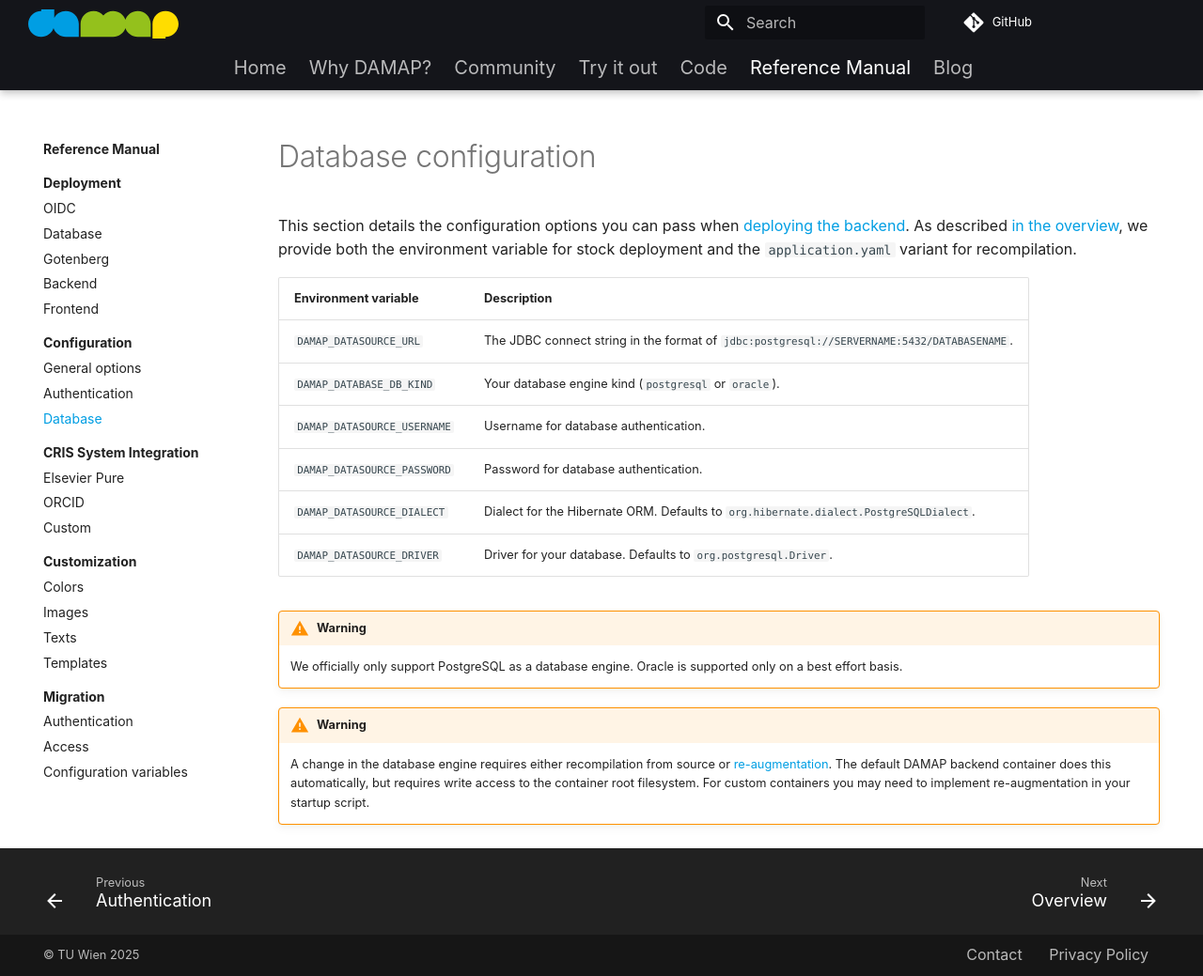
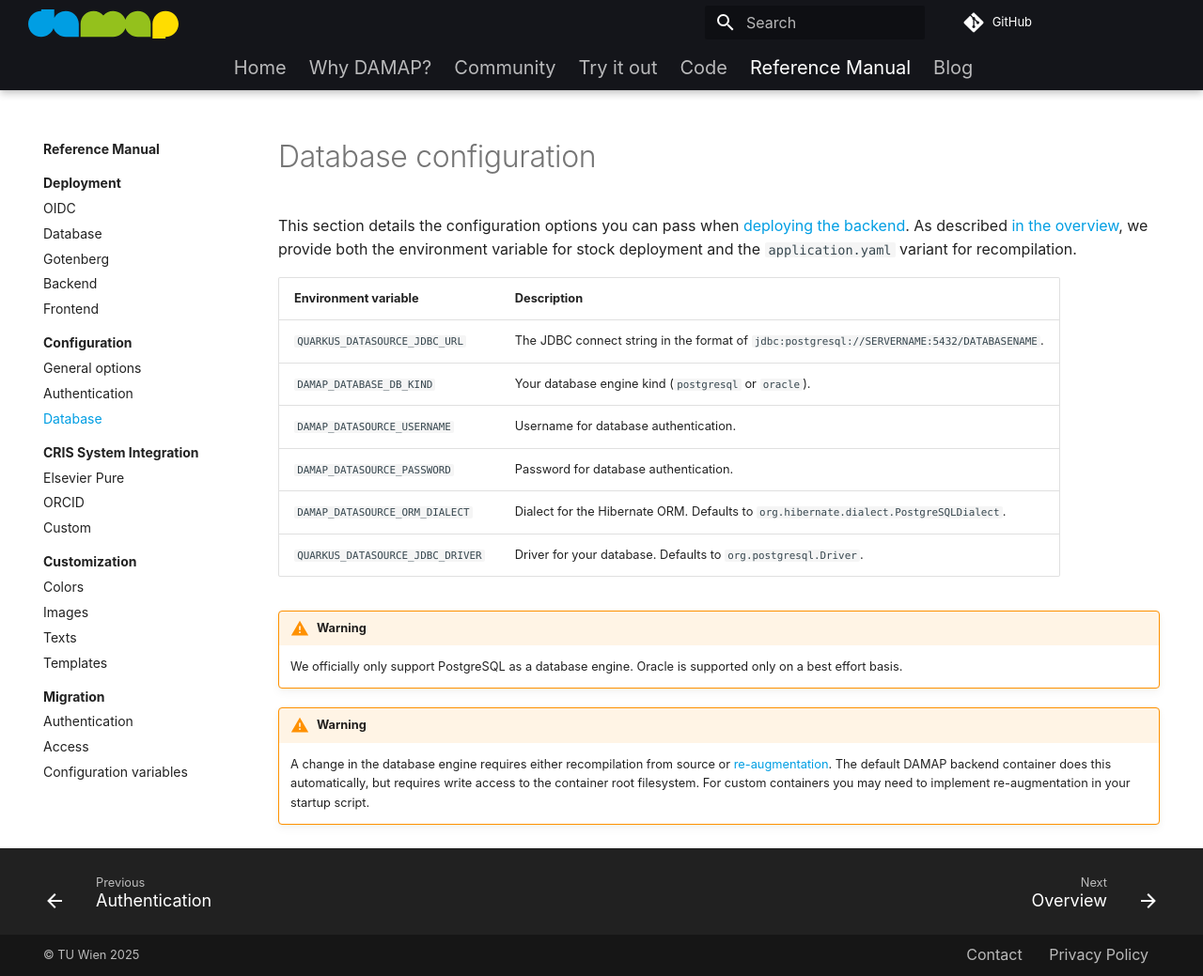
Before and after one commit to damap-org/damap-website, an MkDocs documentation site: the page built from docs/manual/configuration/database.md, in a window 1280 px wide and 1039 px high. Shown: the whole window at 94% size. Built offline with MkDocs 1.6.1 and Material for MkDocs 9.7.7, drawn with Linux system fonts in a browser that asks for light colours; plug-ins that fetch from the network failed and are left out.

Commit message:
Apply feedback

```diff
--- a/docs/manual/configuration/database.md
+++ b/docs/manual/configuration/database.md
@@ -8,14 +8,14 @@
 
 This section details the configuration options you can pass when [deploying the backend](../deployment/backend.md). As described [in the overview](index.md), we provide both the environment variable for stock deployment and the `application.yaml` variant for recompilation.
 
-| Environment variable        | Description                                                                                |
-|-----------------------------|--------------------------------------------------------------------------------------------|
-| `DAMAP_DATASOURCE_URL`      | The JDBC connect string in the format of `jdbc:postgresql://SERVERNAME:5432/DATABASENAME`. |
-| `DAMAP_DATABASE_DB_KIND`    | Your database engine kind (`postgresql` or `oracle`).                                      |
-| `DAMAP_DATASOURCE_USERNAME` | Username for database authentication.                                                      |
-| `DAMAP_DATASOURCE_PASSWORD` | Password for database authentication.                                                      |
-| `DAMAP_DATASOURCE_DIALECT`  | Dialect for the Hibernate ORM. Defaults to `org.hibernate.dialect.PostgreSQLDialect`.      |
-| `DAMAP_DATASOURCE_DRIVER`   | Driver for your database. Defaults to `org.postgresql.Driver`.                             |
+| Environment variable           | Description                                                                                |
+|--------------------------------|--------------------------------------------------------------------------------------------|
+| `QUARKUS_DATASOURCE_JDBC_URL`  | The JDBC connect string in the format of `jdbc:postgresql://SERVERNAME:5432/DATABASENAME`. |
+| `DAMAP_DATABASE_DB_KIND`       | Your database engine kind (`postgresql` or `oracle`).                                      |
+| `DAMAP_DATASOURCE_USERNAME`    | Username for database authentication.                                                      |
+| `DAMAP_DATASOURCE_PASSWORD`    | Password for database authentication.                                                      |
+| `DAMAP_DATASOURCE_ORM_DIALECT` | Dialect for the Hibernate ORM. Defaults to `org.hibernate.dialect.PostgreSQLDialect`.      |
+| `QUARKUS_DATASOURCE_JDBC_DRIVER`      | Driver for your database. Defaults to `org.postgresql.Driver`.                             |
 
 !!! warning
     We officially only support PostgreSQL as a database engine. Oracle is supported only on a best effort basis.
```
